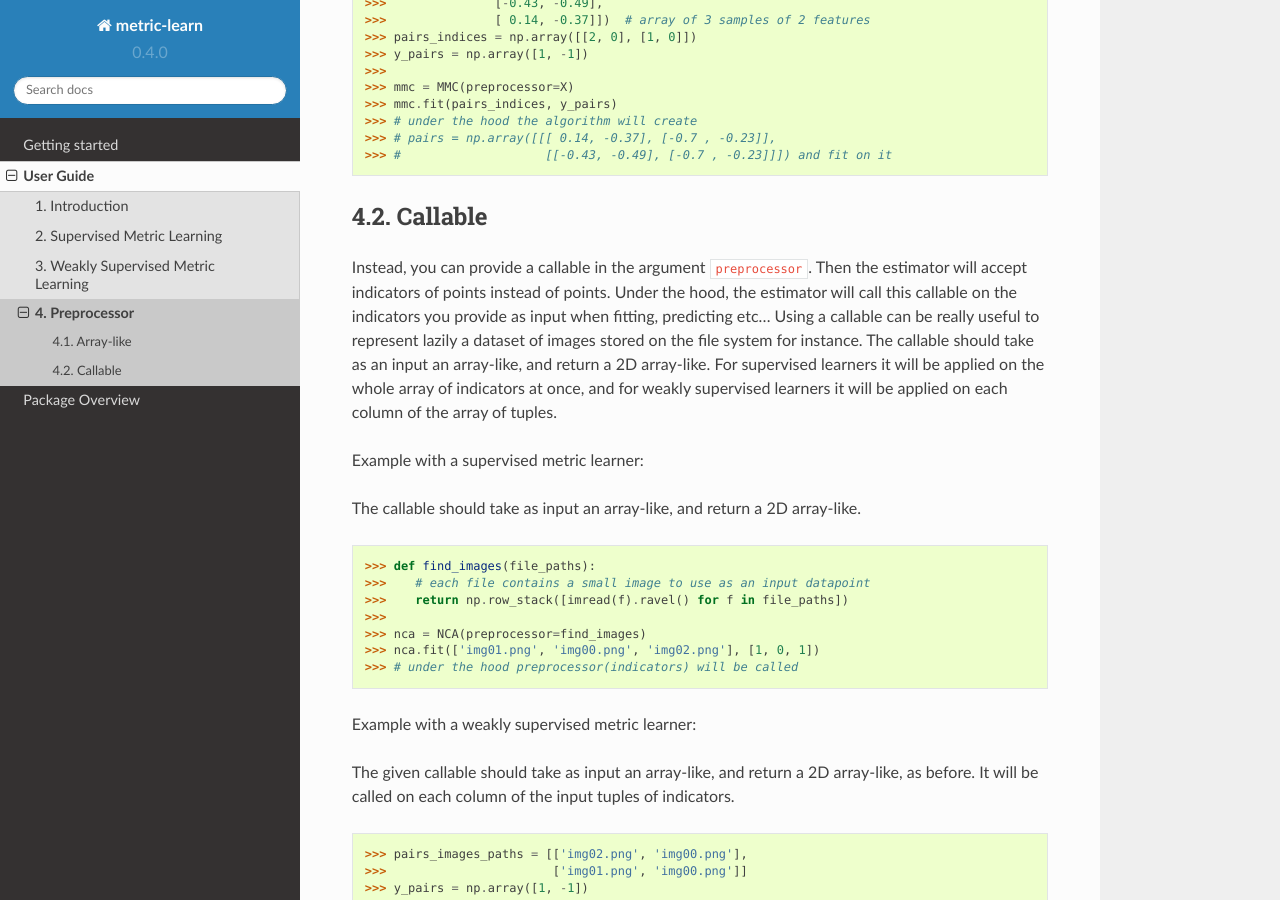
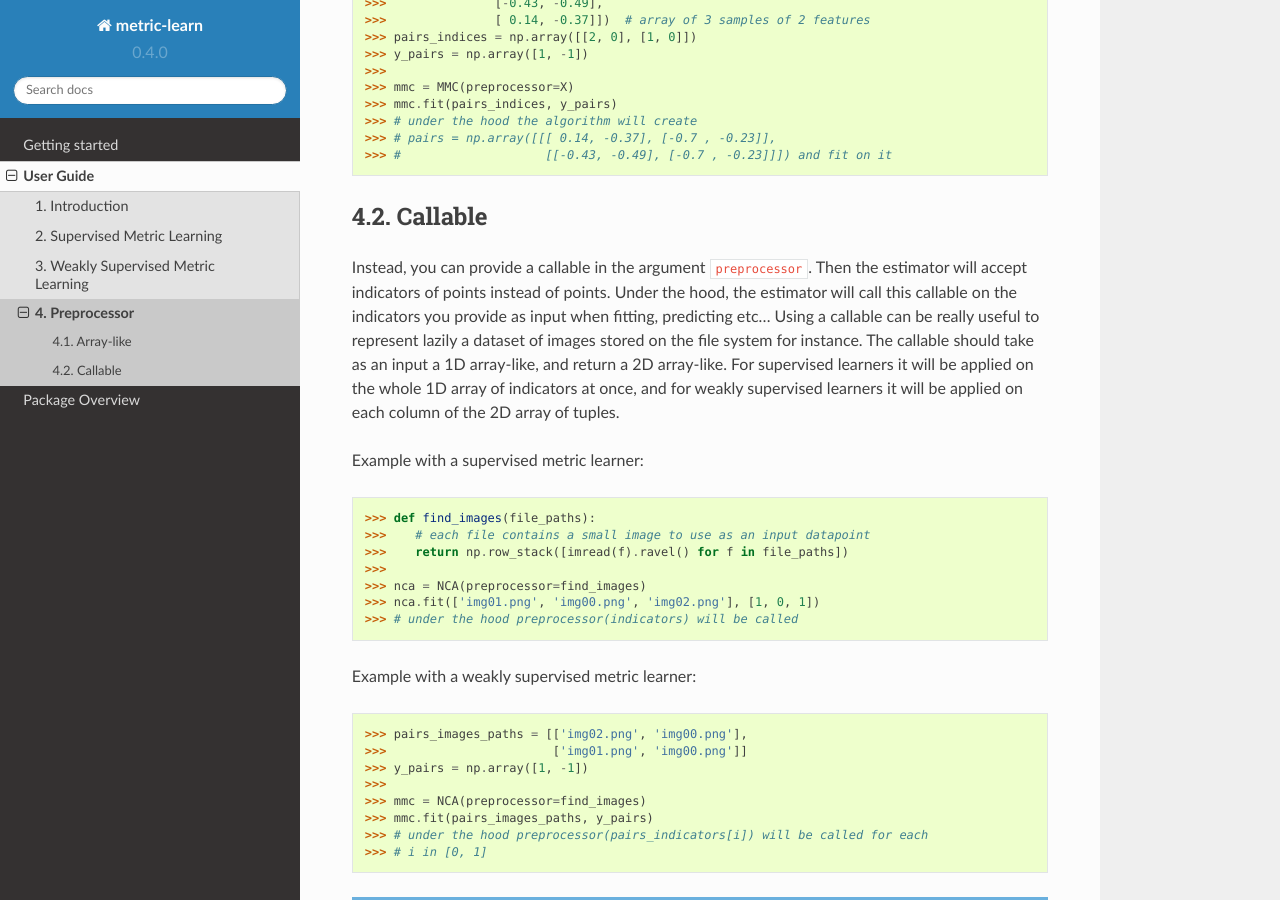
Before and after one commit to scikit-learn-contrib/metric-learn, a Sphinx documentation site: the page built from doc/preprocessor.rst, in a window 1280 px wide and 900 px high, scrolled down 1004 px. Built offline with Sphinx 7.4.7 and the Read the Docs theme 2.0.0, drawn with Linux system fonts in a browser that asks for light colours; pages that are not in the unit, such as notebooks, are missing from menus.

Commit message:
Precisions in doc about the input accepted by the preprocessor

```diff
--- a/doc/preprocessor.rst
+++ b/doc/preprocessor.rst
@@ -58,20 +58,17 @@ Example with a weakly supervised metric learner:
 
 Callable
 --------
-Instead, you can provide a callable in the argument ``preprocessor``.
-Then the estimator will accept indicators of points instead of points.
-Under the hood, the estimator will call this callable on the indicators you
-provide as input when fitting, predicting etc...
-Using a callable can be really useful to represent lazily a dataset of
-images stored on the file system for instance.
-The callable should take as an input an array-like, and return a 2D
-array-like. For supervised learners it will be applied on the whole array of
-indicators at once, and for weakly supervised learners it will be applied
-on each column of the array of tuples.
+Instead, you can provide a callable in the argument ``preprocessor``. Then the
+estimator will accept indicators of points instead of points. Under the hood,
+the estimator will call this callable on the indicators you provide as input
+when fitting, predicting etc... Using a callable can be really useful to
+represent lazily a dataset of images stored on the file system for instance.
+The callable should take as an input a 1D array-like, and return a 2D
+array-like. For supervised learners it will be applied on the whole 1D array of
+indicators at once, and for weakly supervised learners it will be applied on
+each column of the 2D array of tuples.
 
 Example with a supervised metric learner:
-
-The callable should take as input an array-like, and return a 2D array-like.
 
 >>> def find_images(file_paths):
 >>>    # each file contains a small image to use as an input datapoint
@@ -83,10 +80,6 @@ The callable should take as input an array-like, and return a 2D array-like.
 
 
 Example with a weakly supervised metric learner:
-
-The given callable should take as input an array-like, and return a
-2D array-like, as before. It will be called on each column of the input
-tuples of indicators.
 
 >>> pairs_images_paths = [['img02.png', 'img00.png'],
 >>>                       ['img01.png', 'img00.png']]
```
